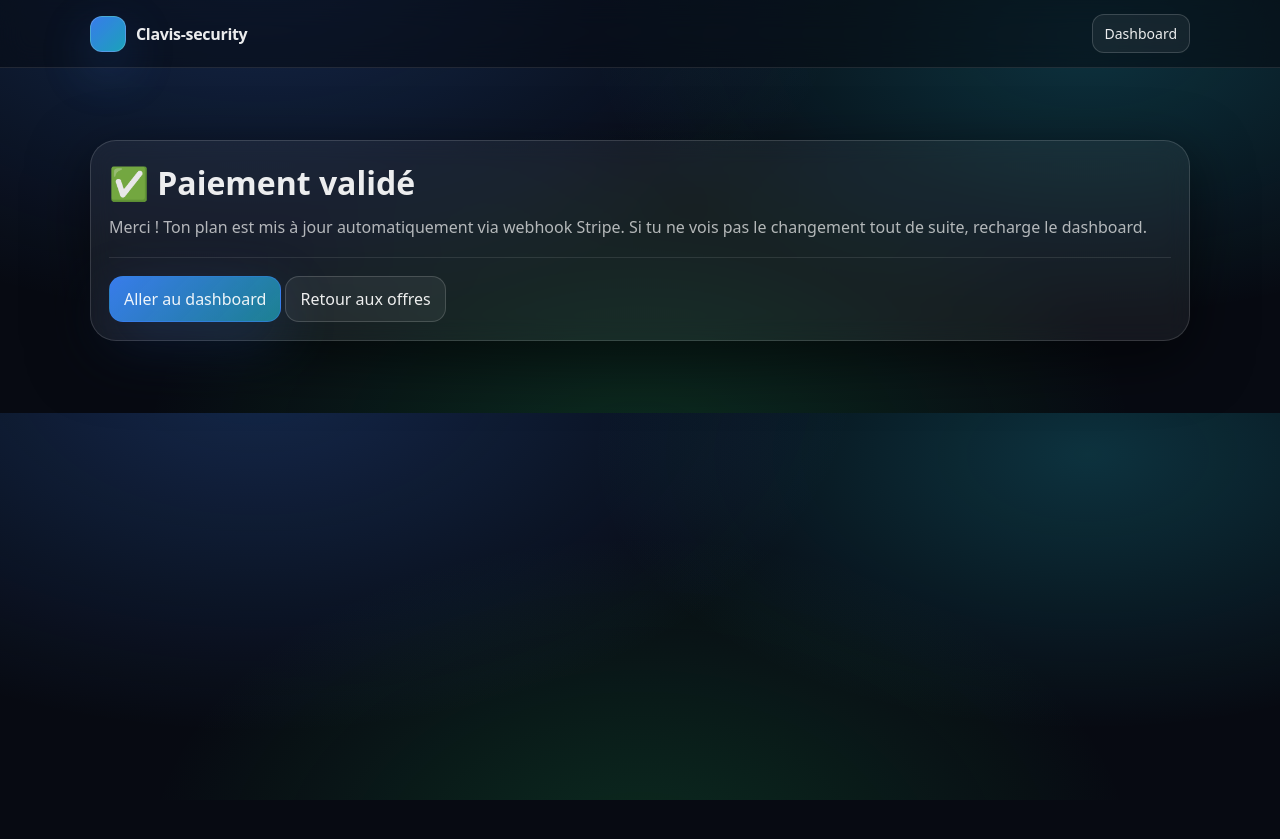
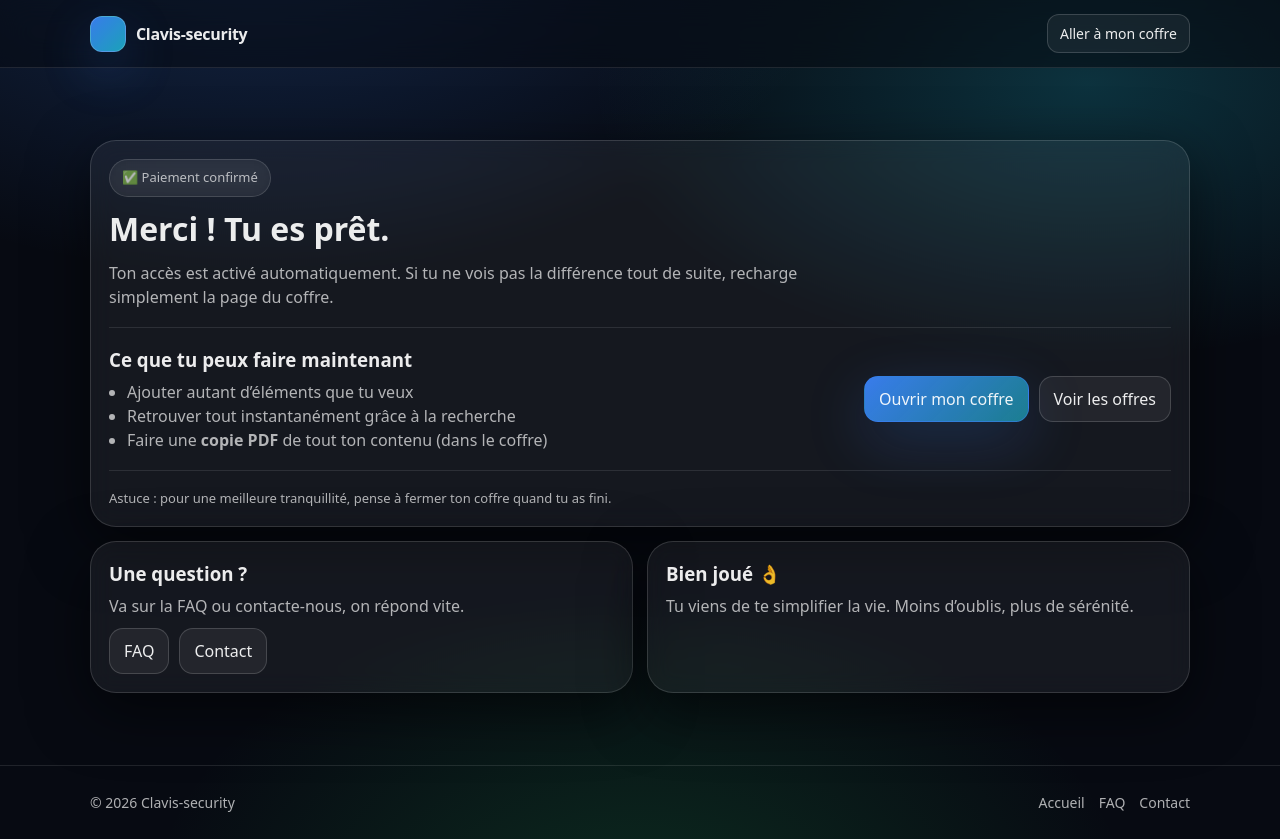
Before and after one commit to Clavis-securite/clavis-security, a website: page thankyou.html in a window 1280 px wide. Before the commit the page ends 800 px from the top, so only its background shows below. Drawn offline with Linux system fonts and the light colour scheme.

Commit message:
Add files via upload

```diff
--- a/thankyou.html
+++ b/thankyou.html
@@ -4,6 +4,7 @@
   <meta charset="utf-8" />
   <meta name="viewport" content="width=device-width,initial-scale=1" />
   <title>Merci — Clavis-security</title>
+  <meta name="description" content="Merci ! Ton accès Premium est en cours d’activation." />
   <link rel="stylesheet" href="css/styles.css" />
 </head>
 <body>
@@ -16,7 +17,7 @@
         <span>Clavis-security</span>
       </a>
       <div class="navcta">
-        <a class="btn small" href="dashboard.html">Dashboard</a>
+        <a class="btn small" href="dashboard.html">Aller à mon coffre</a>
       </div>
     </div>
   </div>
@@ -24,19 +25,85 @@
 
 <main class="section">
   <div class="container">
+
     <div class="card pad">
-      <h1 style="margin:0 0 8px;">✅ Paiement validé</h1>
-      <p style="margin:0;color:var(--muted);">
-        Merci ! Ton plan est mis à jour automatiquement via webhook Stripe.
-        Si tu ne vois pas le changement tout de suite, recharge le dashboard.
+      <span class="badge">✅ Paiement confirmé</span>
+      <h1 style="margin:8px 0 8px;">Merci ! Tu es prêt.</h1>
+
+      <p style="margin:0;color:var(--muted); max-width: 760px;">
+        Ton accès est activé automatiquement. Si tu ne vois pas la différence tout de suite,
+        recharge simplement la page du coffre.
       </p>
+
       <div class="hr"></div>
-      <a class="btn primary" href="dashboard.html">Aller au dashboard</a>
-      <a class="btn" href="offers.html">Retour aux offres</a>
+
+      <div class="grid2">
+        <div>
+          <h3 style="margin:0 0 6px;">Ce que tu peux faire maintenant</h3>
+          <ul style="margin:0; padding-left: 18px; color: var(--muted);">
+            <li>Ajouter autant d’éléments que tu veux</li>
+            <li>Retrouver tout instantanément grâce à la recherche</li>
+            <li>Faire une <strong>copie PDF</strong> de tout ton contenu (dans le coffre)</li>
+          </ul>
+        </div>
+
+        <div style="display:flex; gap:10px; justify-content:flex-end; align-items:center; flex-wrap:wrap;">
+          <a class="btn primary" href="dashboard.html">Ouvrir mon coffre</a>
+          <a class="btn" href="offers.html">Voir les offres</a>
+        </div>
+      </div>
+
+      <div class="hr"></div>
+
+      <div class="hero-note">
+        Astuce : pour une meilleure tranquillité, pense à fermer ton coffre quand tu as fini.
+      </div>
     </div>
+
+    <div class="grid2" style="margin-top: 14px;">
+      <div class="card pad">
+        <h3 style="margin:0 0 6px;">Une question ?</h3>
+        <p style="margin:0;color:var(--muted);">
+          Va sur la FAQ ou contacte-nous, on répond vite.
+        </p>
+        <div style="display:flex; gap:10px; flex-wrap:wrap; margin-top:10px;">
+          <a class="btn" href="faq.html">FAQ</a>
+          <a class="btn" href="contact.html">Contact</a>
+        </div>
+      </div>
+
+      <div class="card pad">
+        <h3 style="margin:0 0 6px;">Bien joué 👌</h3>
+        <p style="margin:0;color:var(--muted);">
+          Tu viens de te simplifier la vie. Moins d’oublis, plus de sérénité.
+        </p>
+      </div>
+    </div>
+
   </div>
 </main>
 
+<footer class="footer">
+  <div class="container">
+    <div class="footer-row">
+      <div>© <span data-year></span> Clavis-security</div>
+      <div style="display:flex; gap:14px; flex-wrap:wrap;">
+        <a href="index.html">Accueil</a>
+        <a href="faq.html">FAQ</a>
+        <a href="contact.html">Contact</a>
+      </div>
+    </div>
+  </div>
+</footer>
+
 <script src="js/app.js"></script>
+<script>
+  // Petit message optionnel si tu veux
+  (function(){
+    const params = new URLSearchParams(window.location.search);
+    if (params.get("success") !== "1") return;
+    // Rien de technique, juste une confirmation douce
+  })();
+</script>
 </body>
 </html>
```
